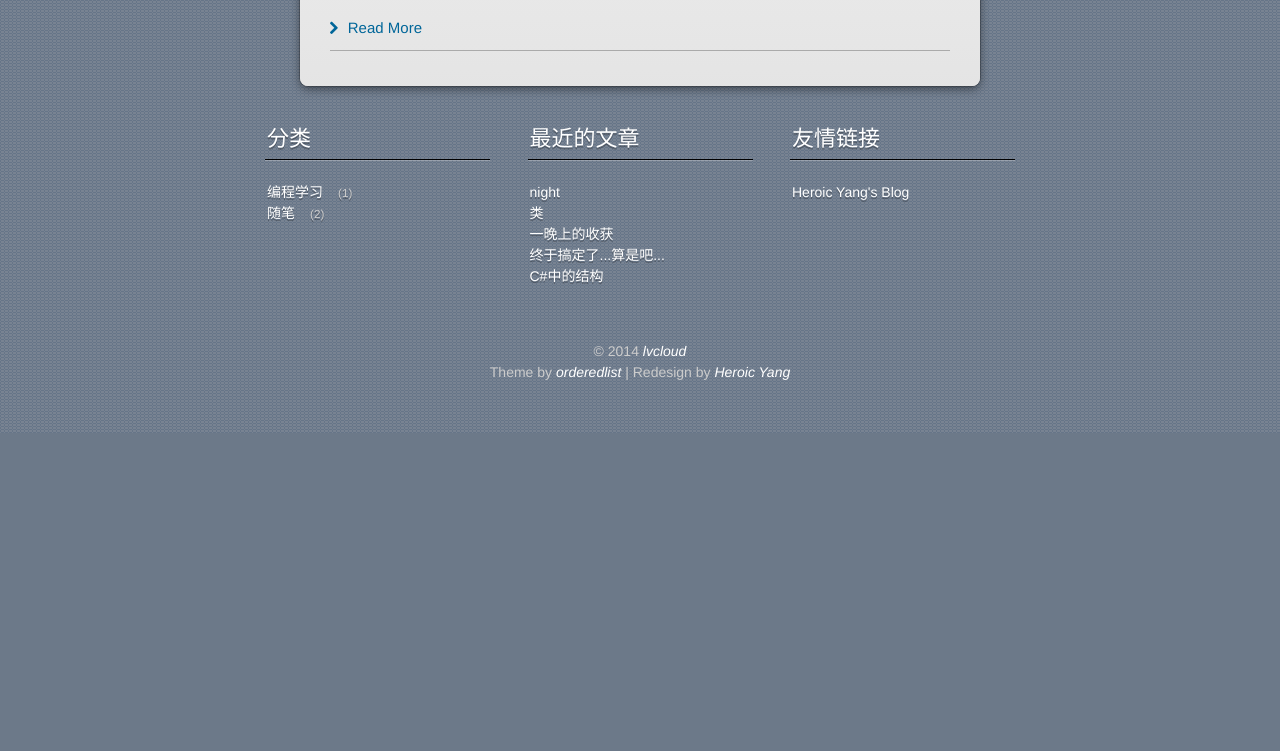
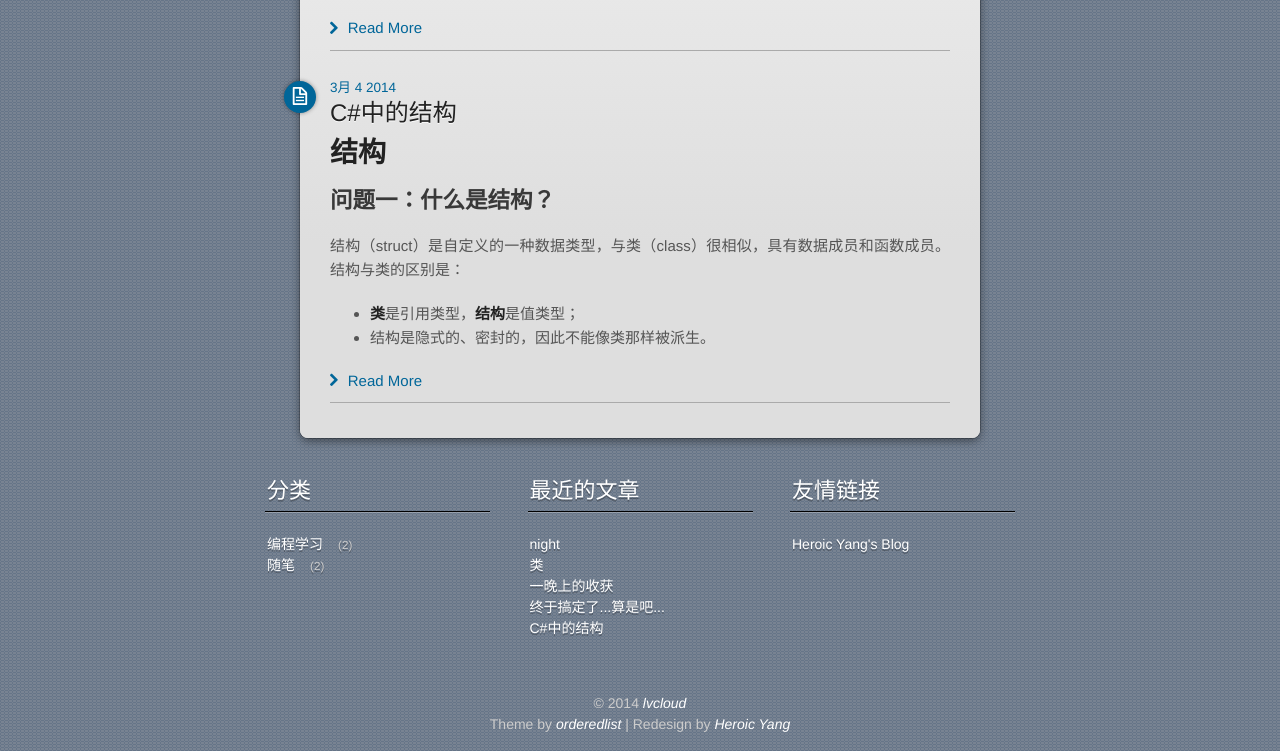
Before and after one commit to lvcloudgit/lvcloudgit.github.com, a plain HTML site: page categories/编程学习/index.html in a window 1280 px wide. Shown: the part 588-1339 px from the top of the page. Before the commit the page ends 1021 px from the top, so only its background shows below. Drawn offline with nearby package versions, Linux system fonts and the light colour scheme; a script that the page names is missing; a web font is replaced by a local one.

Commit message:
Site updated: 2014-03-04 13:49:43

```diff
--- a/categories/编程学习/index.html
+++ b/categories/编程学习/index.html
@@ -86,6 +86,47 @@
 
 
 
+    <article class="post">
+  <header>
+
+      <div class="icon"></div>
+      <time datetime="2014-03-03T16:35:46.000Z"><a href="/2014/03/04/C#中的结构/">3月 4 2014</a></time>
+
+
+
+    <h1 class="title"><a href="/2014/03/04/C#中的结构/">C#中的结构</a></h1>
+
+
+  </header>
+
+  <div class="entry">
+
+      <h1 id="-">结构</h1>
+<h2 id="-">问题一：什么是结构？</h2>
+<p>结构（struct）是自定义的一种数据类型，与类（class）很相似，具有数据成员和函数成员。
+结构与类的区别是：</p>
+<ul>
+<li><strong>类</strong>是引用类型，<strong>结构</strong>是值类型；</li>
+<li>结构是隐式的、密封的，因此不能像类那样被派生。</li>
+</ul>
+
+
+  </div>
+  <footer class="end-sep">
+
+
+        <div class="alignleft">
+          <a href="/2014/03/04/C#中的结构/#more" class="more-link">Read More</a>
+        </div>
+
+
+
+    <div class="clearfix"></div>
+  </footer>
+</article>
+
+
+
 
   <nav id="pagination">
 
@@ -107,7 +148,7 @@
   <h3 class="title">分类</h3>
   <ul class="entry">
 
-    <li><a href="/categories/编程学习/">编程学习</a><small>1</small></li>
+    <li><a href="/categories/编程学习/">编程学习</a><small>2</small></li>
 
     <li><a href="/categories/随笔/">随笔</a><small>2</small></li>
 
```
Also changed, not shown: 2014/03/04/C#中的结构/index.html (+6 -1 lines), 2014/03/04/night/index.html (+1 -1 lines), 2014/03/04/一晚上的收获/index.html (+1 -1 lines), 2014/03/04/类/index.html (+1 -1 lines), 2014/03/04/终于搞定了算是吧/index.html (+1 -1 lines), archives/2014/03/index.html (+1 -1 lines), archives/2014/index.html (+1 -1 lines), archives/index.html (+1 -1 lines), categories/随笔/index.html (+1 -1 lines), index.html (+1 -1 lines).
